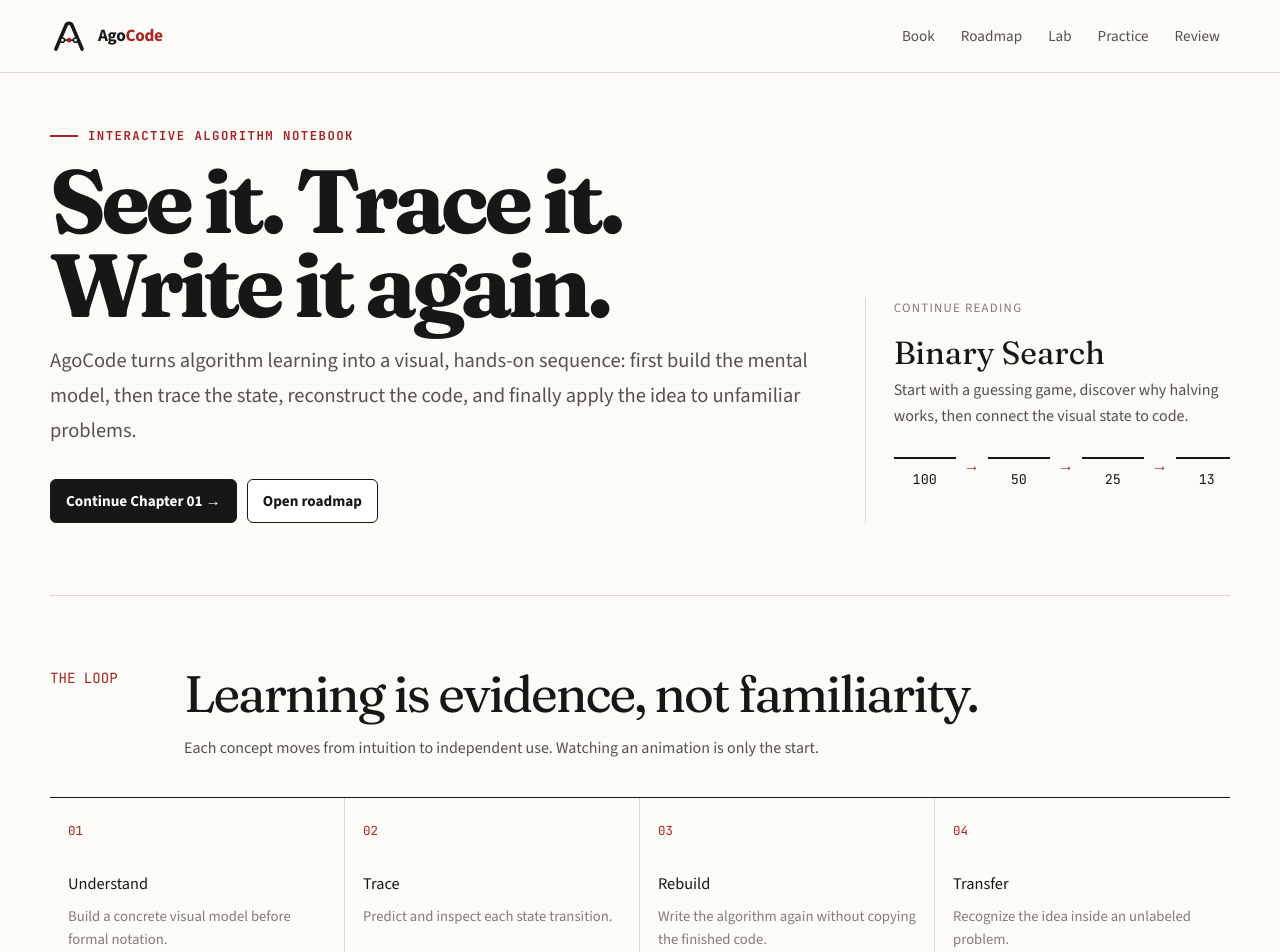
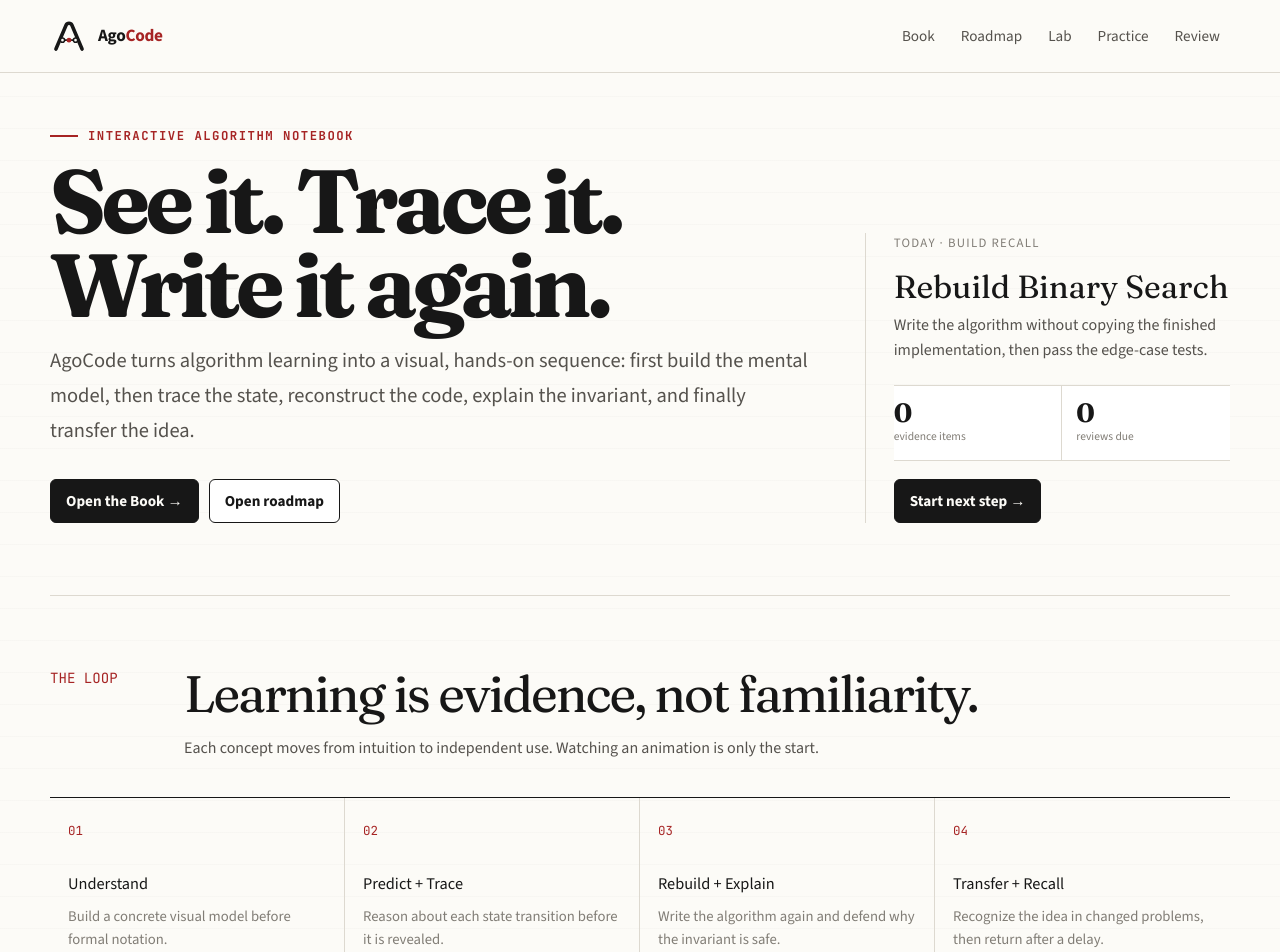
Before and after one commit to anatwork14/agocode, a Next.js app: page / in a window 1280 px wide. Shown: the top 952 px of the page. Built offline with nearby package versions, Linux system fonts and the light colour scheme.

Commit message:
feat: personalize Home with evidence-based next steps

```diff
--- /dev/null
+++ b/app/home.css
@@ -0,0 +1,28 @@
+.home-plan__metrics {
+  display: grid;
+  grid-template-columns: repeat(2, minmax(0, 1fr));
+  gap: 1px;
+  margin-top: 22px;
+  border-top: 1px solid var(--border);
+  border-bottom: 1px solid var(--border);
+  background: var(--border);
+}
+.home-plan__metrics > div {
+  display: grid;
+  gap: 2px;
+  background: var(--surface);
+  padding: 14px 10px 14px 0;
+}
+.home-plan__metrics > div + div { padding-left: 14px; }
+.home-plan__metrics strong {
+  font-family: var(--font-editorial), Georgia, serif;
+  font-size: 1.65rem;
+  line-height: 1;
+}
+.home-plan__metrics span { color: var(--muted); font-size: 0.72rem; }
+.home-plan__actions { margin-top: 18px; }
+
+@media (max-width: 520px) {
+  .home-plan__metrics { grid-template-columns: 1fr; }
+  .home-plan__metrics > div + div { padding-left: 0; }
+}
--- a/app/layout.tsx
+++ b/app/layout.tsx
@@ -3,6 +3,7 @@ import type { ReactNode } from "react";
 import { Fraunces, JetBrains_Mono, Source_Sans_3 } from "next/font/google";
 import { SiteHeader } from "@/components/SiteHeader";
 import "./globals.css";
+import "./home.css";
 import "./learning.css";
 import "./timeline.css";
 import "./explain.css";
@@ -10,34 +11,14 @@ import "./complexity.css";
 import "./chapter-one.css";
 import "./review.css";
 
-const editorial = Fraunces({
-  subsets: ["latin"],
-  variable: "--font-editorial",
-  display: "swap",
-});
-
-const reading = Source_Sans_3({
-  subsets: ["latin"],
-  variable: "--font-reading",
-  display: "swap",
-});
-
-const mono = JetBrains_Mono({
-  subsets: ["latin"],
-  variable: "--font-mono",
-  display: "swap",
-});
+const editorial = Fraunces({ subsets: ["latin"], variable: "--font-editorial", display: "swap" });
+const reading = Source_Sans_3({ subsets: ["latin"], variable: "--font-reading", display: "swap" });
+const mono = JetBrains_Mono({ subsets: ["latin"], variable: "--font-mono", display: "swap" });
 
 export const metadata: Metadata = {
-  title: {
-    default: "AgoCode — Learn algorithms by seeing them move",
-    template: "%s · AgoCode",
-  },
-  description:
-    "An interactive algorithm notebook for understanding, tracing, rebuilding, and applying algorithms.",
-  icons: {
-    icon: "/brand/agocode-mark.svg",
-  },
+  title: { default: "AgoCode — Learn algorithms by seeing them move", template: "%s · AgoCode" },
+  description: "An interactive algorithm notebook for understanding, tracing, rebuilding, and applying algorithms.",
+  icons: { icon: "/brand/agocode-mark.svg" },
 };
 
 export default function RootLayout({ children }: Readonly<{ children: ReactNode }>) {
@@ -47,9 +28,7 @@ export default function RootLayout({ children }: Readonly<{ children: ReactNode
         <SiteHeader />
         {children}
         <footer className="site-footer">
-          <div className="site-shell">
-            AgoCode · an interactive algorithm notebook · built around understanding before memorization.
-          </div>
+          <div className="site-shell">AgoCode · an interactive algorithm notebook · built around understanding before memorization.</div>
         </footer>
       </body>
     </html>
--- a/app/page.tsx
+++ b/app/page.tsx
@@ -1,4 +1,5 @@
 import Link from "next/link";
+import { LearningPlan } from "@/components/home/LearningPlan";
 import { chapters } from "@/lib/curriculum";
 
 export default function HomePage() {
@@ -11,11 +12,11 @@ export default function HomePage() {
             <h1 className="editorial-title">See it. Trace it. Write it again.</h1>
             <p className="lede">
               AgoCode turns algorithm learning into a visual, hands-on sequence: first build the mental model,
-              then trace the state, reconstruct the code, and finally apply the idea to unfamiliar problems.
+              then trace the state, reconstruct the code, explain the invariant, and finally transfer the idea.
             </p>
             <div className="action-row">
-              <Link className="button button--primary" href="/learn/binary-search">
-                Continue Chapter 01 →
+              <Link className="button button--primary" href="/learn">
+                Open the Book →
               </Link>
               <Link className="button" href="/roadmap">
                 Open roadmap
@@ -23,21 +24,7 @@ export default function HomePage() {
             </div>
           </div>
 
-          <aside className="hero__aside" aria-label="Current lesson">
-            <div className="hero__aside-label">Continue reading</div>
-            <h2>Binary Search</h2>
-            <p>
-              Start with a guessing game, discover why halving works, then connect the visual state to code.
-            </p>
-            <div className="halving-sequence" aria-label="Search space halving example">
-              {[100, 50, 25, 13, 7, 4, 2, 1].map((value, index, values) => (
-                <div key={value} style={{ display: "contents" }}>
-                  <div className="halving-step">{value}</div>
-                  {index < values.length - 1 ? <span className="halving-arrow">→</span> : null}
-                </div>
-              ))}
-            </div>
-          </aside>
+          <LearningPlan />
         </section>
 
         <section className="section">
@@ -54,9 +41,9 @@ export default function HomePage() {
           <div className="learning-strip">
             {[
               ["01", "Understand", "Build a concrete visual model before formal notation."],
-              ["02", "Trace", "Predict and inspect each state transition."],
-              ["03", "Rebuild", "Write the algorithm again without copying the finished code."],
-              ["04", "Transfer", "Recognize the idea inside an unlabeled problem."],
+              ["02", "Predict + Trace", "Reason about each state transition before it is revealed."],
+              ["03", "Rebuild + Explain", "Write the algorithm again and defend why the invariant is safe."],
+              ["04", "Transfer + Recall", "Recognize the idea in changed problems, then return after a delay."],
             ].map(([number, title, description]) => (
               <article className="learning-strip__item" key={number}>
                 <div className="learning-strip__number">{number}</div>
@@ -74,7 +61,7 @@ export default function HomePage() {
               <h2>One coherent path, chapter by chapter.</h2>
               <p>
                 The core sequence follows the learning progression of <em>Grokking Algorithms</em>, while AgoCode
-                adds interaction, executable traces, recall, and transfer practice around that structure.
+                adds original interactions, executable traces, recall, and transfer practice around that structure.
               </p>
             </div>
           </div>
@@ -82,7 +69,7 @@ export default function HomePage() {
           <div className="chapter-list">
             {chapters.slice(0, 6).map((chapter) => (
               <Link
-                href={chapter.number === 1 ? "/learn/binary-search" : "/roadmap"}
+                href={chapter.number === 1 ? "/learn" : "/roadmap"}
                 className="chapter-row"
                 key={chapter.number}
               >
@@ -94,7 +81,7 @@ export default function HomePage() {
                 <div
                   className={`chapter-row__status ${chapter.status === "active" ? "chapter-row__status--active" : ""}`}
                 >
-                  {chapter.status === "active" ? "Now learning" : "Planned"}
+                  {chapter.status === "active" ? "Interactive" : "Planned"}
                 </div>
               </Link>
             ))}
--- /dev/null
+++ b/components/home/LearningPlan.tsx
@@ -0,0 +1,208 @@
+"use client";
+
+import Link from "next/link";
+import { useEffect, useState } from "react";
+
+type ProgressRecord = { completedAt: string; exerciseId: string };
+
+type PlanStep = {
+  title: string;
+  description: string;
+  href: string;
+  label: string;
+};
+
+const DAY_MS = 24 * 60 * 60 * 1000;
+
+function hasProgress(key: string) {
+  return Boolean(localStorage.getItem(key));
+}
+
+function getRecord(key: string): ProgressRecord | null {
+  try {
+    const raw = localStorage.getItem(key);
+    return raw ? (JSON.parse(raw) as ProgressRecord) : null;
+  } catch {
+    return null;
+  }
+}
+
+function chooseNextStep(): PlanStep {
+  if (!hasProgress("agocode.progress.binary-search.rebuild")) {
+    return {
+      label: "Build recall",
+      title: "Rebuild Binary Search",
+      description: "Write the algorithm without copying the finished implementation, then pass the edge-case tests.",
+      href: "/learn/binary-search#rebuild",
+    };
+  }
+  if (!hasProgress("agocode.progress.binary-search.explain")) {
+    return {
+      label: "Explain",
+      title: "Defend the invariant",
+      description: "Check whether you can explain sorted input, the candidate interval, and logarithmic growth.",
+      href: "/learn/binary-search#explain",
+    };
+  }
+  if (!hasProgress("agocode.progress.chapter-1.running-time")) {
+    return {
+      label: "Book Track",
+      title: "Continue with Running Time",
+      description: "Move from one fast algorithm to the larger question: how does the amount of work grow with input size?",
+      href: "/learn/running-time",
+    };
+  }
+  if (!hasProgress("agocode.progress.chapter-1.big-o")) {
+    return {
+      label: "Book Track",
+      title: "Give growth a language",
+      description: "Use Big O to compare common growth classes and reason about worst-case scaling.",
+      href: "/learn/big-o",
+    };
+  }
+  if (!hasProgress("agocode.progress.chapter-1.tsp")) {
+    return {
+      label: "Book Track",
+      title: "See factorial growth explode",
+      description: "Finish the chapter story with the brute-force Traveling Salesperson search space.",
+      href: "/learn/traveling-salesperson",
+    };
+  }
+  if (!hasProgress("agocode.progress.chapter-1.recap")) {
+    return {
+      label: "Recall",
+      title: "Reconstruct Chapter 1",
+      description: "Answer cumulative questions before rereading the lessons and connect search, growth, Big O, and factorial explosion.",
+      href: "/learn/chapter-1-recap",
+    };
+  }
+  if (!hasProgress("agocode.progress.binary-search.transfer-01")) {
+    return {
+      label: "Transfer",
+      title: "Insertion boundary",
+      description: "Apply the invariant to a nearby problem where the target may be absent.",
+      href: "/practice/binary-search",
+    };
+  }
+  if (!hasProgress("agocode.progress.binary-search.transfer-02")) {
+    return {
+      label: "Transfer",
+      title: "First occurrence boundary",
+      description: "Change what equality means and keep searching until the left boundary is proven.",
+      href: "/practice/binary-search/boundary",
+    };
+  }
+  if (!hasProgress("agocode.progress.binary-search.transfer-03")) {
+    return {
+      label: "Pattern transfer",
+      title: "Rotated ordered array",
+      description: "Recognize the discard-region idea after global sorted order has been disrupted.",
+      href: "/practice/binary-search/rotated",
+    };
+  }
+  if (!hasProgress("agocode.progress.binary-search.transfer-04")) {
+    return {
+      label: "Mixed transfer",
+      title: "Search the answer space",
+      description: "Use monotonic feasibility when the sorted candidates are possible answers rather than input positions.",
+      href: "/practice/binary-search/answer-space",
+    };
+  }
+
+  return {
+    label: "Next chapter",
+    title: "Preview Chapter 2",
+    description: "The next Book Track slice will build the memory model, compare arrays and linked lists, then derive Selection Sort.",
+    href: "/roadmap",
+  };
+}
+
+function countDueReviews(now: number) {
+  const schedule = [
+    ["agocode.progress.binary-search.rebuild", 1],
+    ["agocode.progress.binary-search.explain", 2],
+    ["agocode.progress.binary-search.transfer-01", 3],
+    ["agocode.progress.binary-search.transfer-02", 4],
+    ["agocode.progress.binary-search.transfer-03", 5],
+    ["agocode.progress.binary-search.transfer-04", 6],
+    ["agocode.progress.chapter-1.recap", 7],
+  ] as const;
+
+  return schedule.reduce((count, [key, days]) => {
+    const record = getRecord(key);
+    if (!record) return count;
+    const dueAt = new Date(record.completedAt).getTime() + days * DAY_MS;
+    return dueAt <= now ? count + 1 : count;
+  }, 0);
+}
+
+function evidenceCount() {
+  const keys = [
+    "agocode.progress.binary-search.rebuild",
+    "agocode.progress.binary-search.explain",
+    "agocode.progress.chapter-1.running-time",
+    "agocode.progress.chapter-1.big-o",
+    "agocode.progress.chapter-1.tsp",
+    "agocode.progress.chapter-1.recap",
+    "agocode.progress.binary-search.transfer-01",
+    "agocode.progress.binary-search.transfer-02",
+    "agocode.progress.binary-search.transfer-03",
+    "agocode.progress.binary-search.transfer-04",
+  ];
+  return keys.filter(hasProgress).length;
+}
+
+export function LearningPlan() {
+  const [loaded, setLoaded] = useState(false);
+  const [step, setStep] = useState<PlanStep | null>(null);
+  const [dueReviews, setDueReviews] = useState(0);
+  const [evidence, setEvidence] = useState(0);
+
+  useEffect(() => {
+    const timeout = window.setTimeout(() => {
+      setStep(chooseNextStep());
+      setDueReviews(countDueReviews(Date.now()));
+      setEvidence(evidenceCount());
+      setLoaded(true);
+    }, 0);
+    return () => window.clearTimeout(timeout);
+  }, []);
+
+  if (!loaded || !step) {
+    return (
+      <aside className="hero__aside" aria-label="Learning plan">
+        <div className="hero__aside-label">Today</div>
+        <h2>Preparing your next step…</h2>
+        <p>Reading the learning evidence stored in this browser.</p>
+      </aside>
+    );
+  }
+
+  return (
+    <aside className="hero__aside home-plan" aria-label="Learning plan">
+      <div className="hero__aside-label">Today · {step.label}</div>
+      <h2>{step.title}</h2>
+      <p>{step.description}</p>
+      <div className="home-plan__metrics">
+        <div>
+          <strong>{evidence}</strong>
+          <span>evidence items</span>
+        </div>
+        <div>
+          <strong>{dueReviews}</strong>
+          <span>reviews due</span>
+        </div>
+      </div>
+      <div className="action-row home-plan__actions">
+        <Link className="button button--primary" href={step.href}>
+          Start next step →
+        </Link>
+        {dueReviews > 0 ? (
+          <Link className="button" href="/review">
+            Review due items
+          </Link>
+        ) : null}
+      </div>
+    </aside>
+  );
+}
```
Also changed, not shown: components/progress/LessonCompleteLink.tsx (added, +35 -0 lines).
